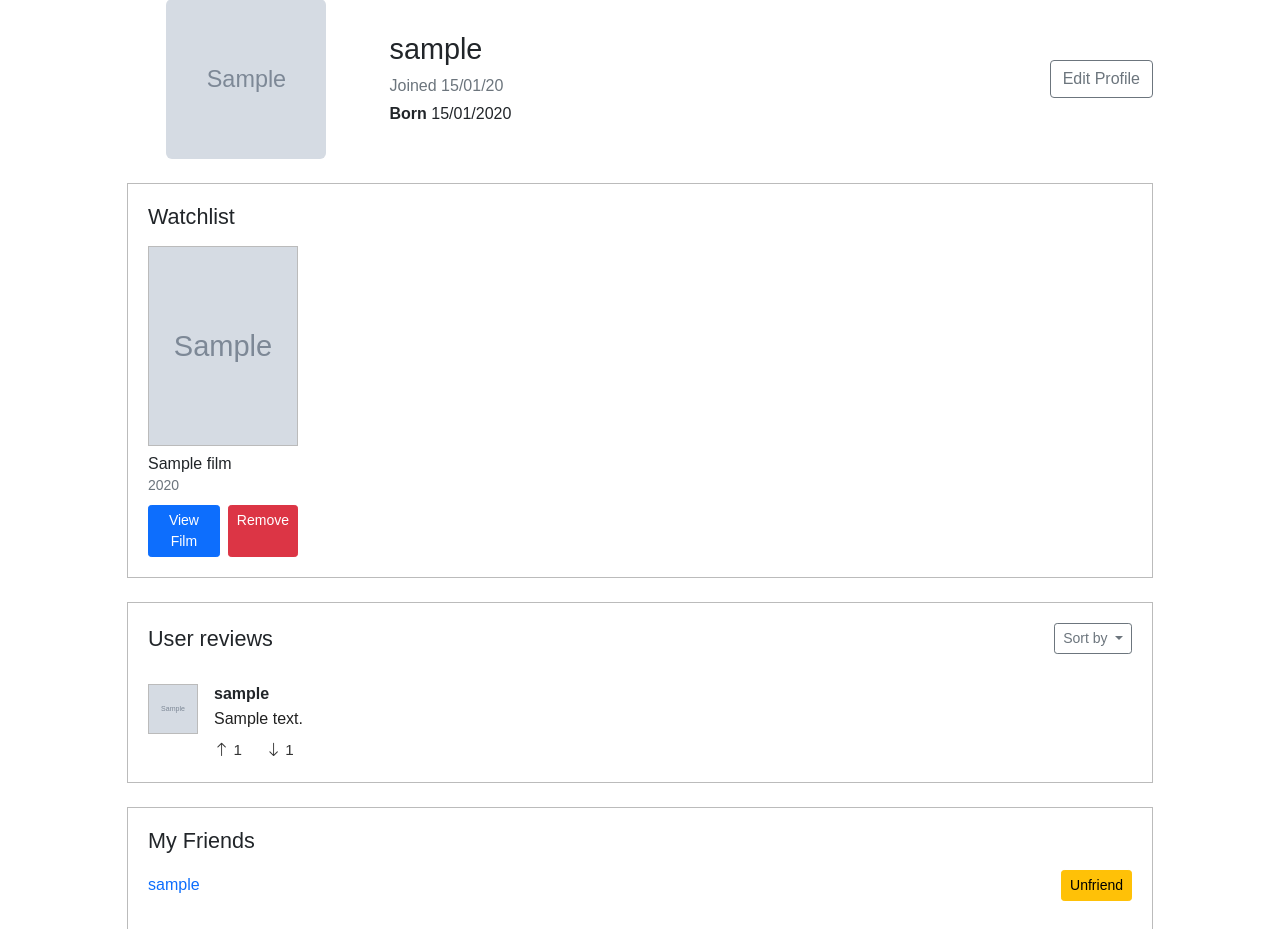
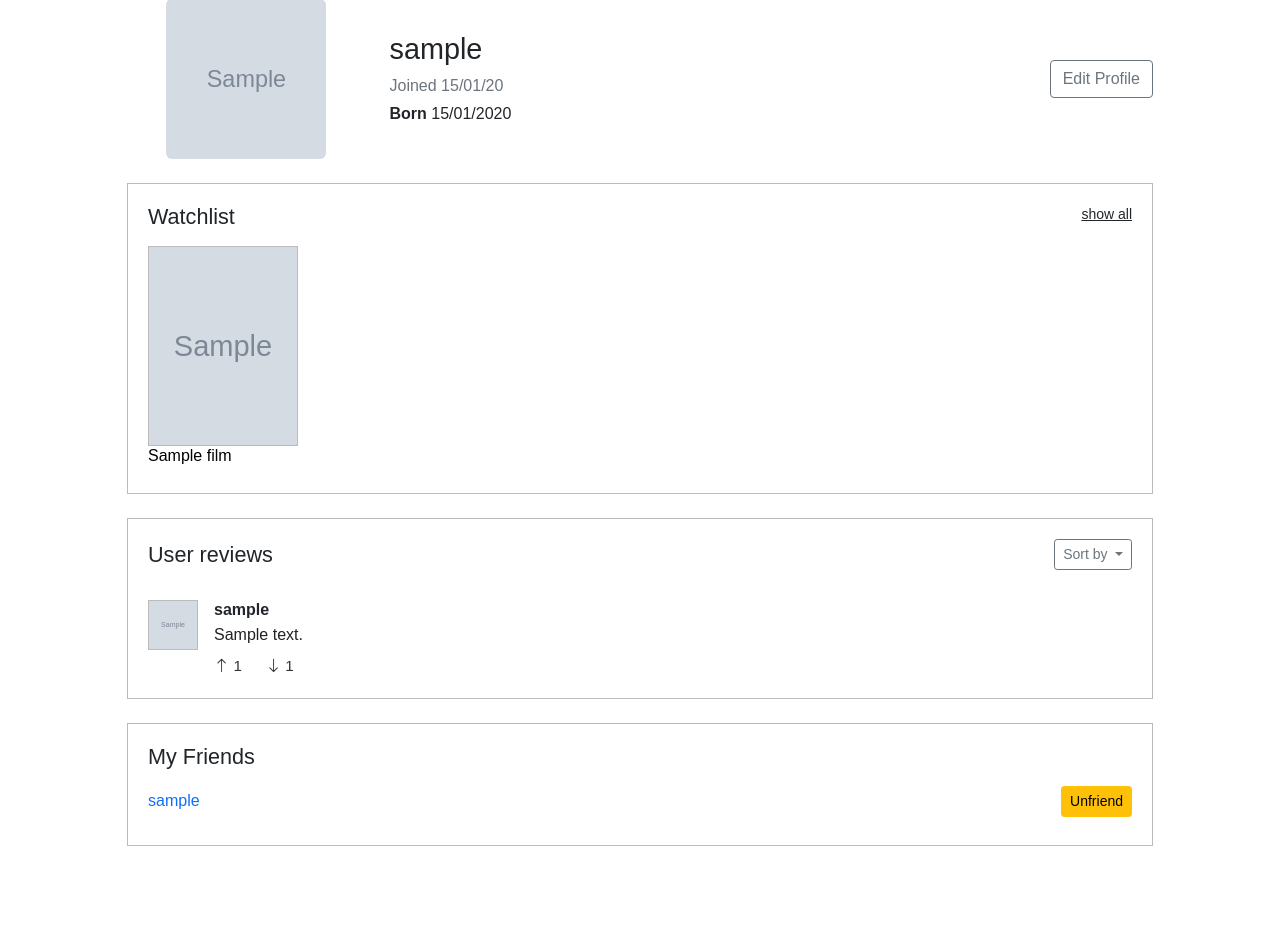
Before and after one commit to 3010468m/PopcornBucket, a Django app: page /profile/ in a window 1280 px wide. Shown: the part 187-1116 px from the top of the page. After the commit the page ends 1033 px from the top, so only its background shows below. Run offline with Django 3.2, Linux system fonts and the light colour scheme; a user stored in the database is signed in; tables that the repository leaves empty hold one stand-in row (values such as "Sample post"); grey boxes marked "Sample" are stand-in pictures.

Commit message:
modified watchlist code in profile.html to match user_profile.html

```diff
--- a/templates/popcornbucket/profile.html
+++ b/templates/popcornbucket/profile.html
@@ -40,11 +40,12 @@
     <div class="profile-box mb-4">
         <div class="d-flex justify-content-between mb-3">
             <h4 class="mb-0">Watchlist</h4>
+            <a href="{% url 'watchlist' request.user.pk %}" class="small text-dark">show all</a>
         </div>
 
         {% if films %}
             <div class="d-flex gap-4 flex-wrap">
-                {% for film in films %}
+                {% for film in films|slice:":5" %}
                     <div class="watch-item">
                         {% if film.poster %}
                             <img src="{{ film.poster.url }}" class="watch-img" alt="">
@@ -52,13 +53,11 @@
                             <img src="{% static 'images/NoPosterAvailable.jpg' %}" class="watch-img" alt="">
                         {% endif %}
 
-                        <h6 class="mt-2 mb-0">{{ film.title }}</h6>
-                        <small class="text-muted">{{ film.release_year }}</small>
-
-                        <div class="mt-2 d-flex gap-2">
-                            <a href="{% url 'film_detail' film.pk %}" class="btn btn-primary btn-sm">View Film</a>
-                            <a href="{% url 'remove_from_watchlist' film.pk %}" class="btn btn-danger btn-sm">Remove</a>
-                        </div>
+                        <h6>
+                            <a href="{% url 'film_detail' film.id %}"
+                            style="color:black;text-decoration:none;">
+                            {{ film.title }}
+                            </a>
                     </div>
                 {% endfor %}
             </div>
```
